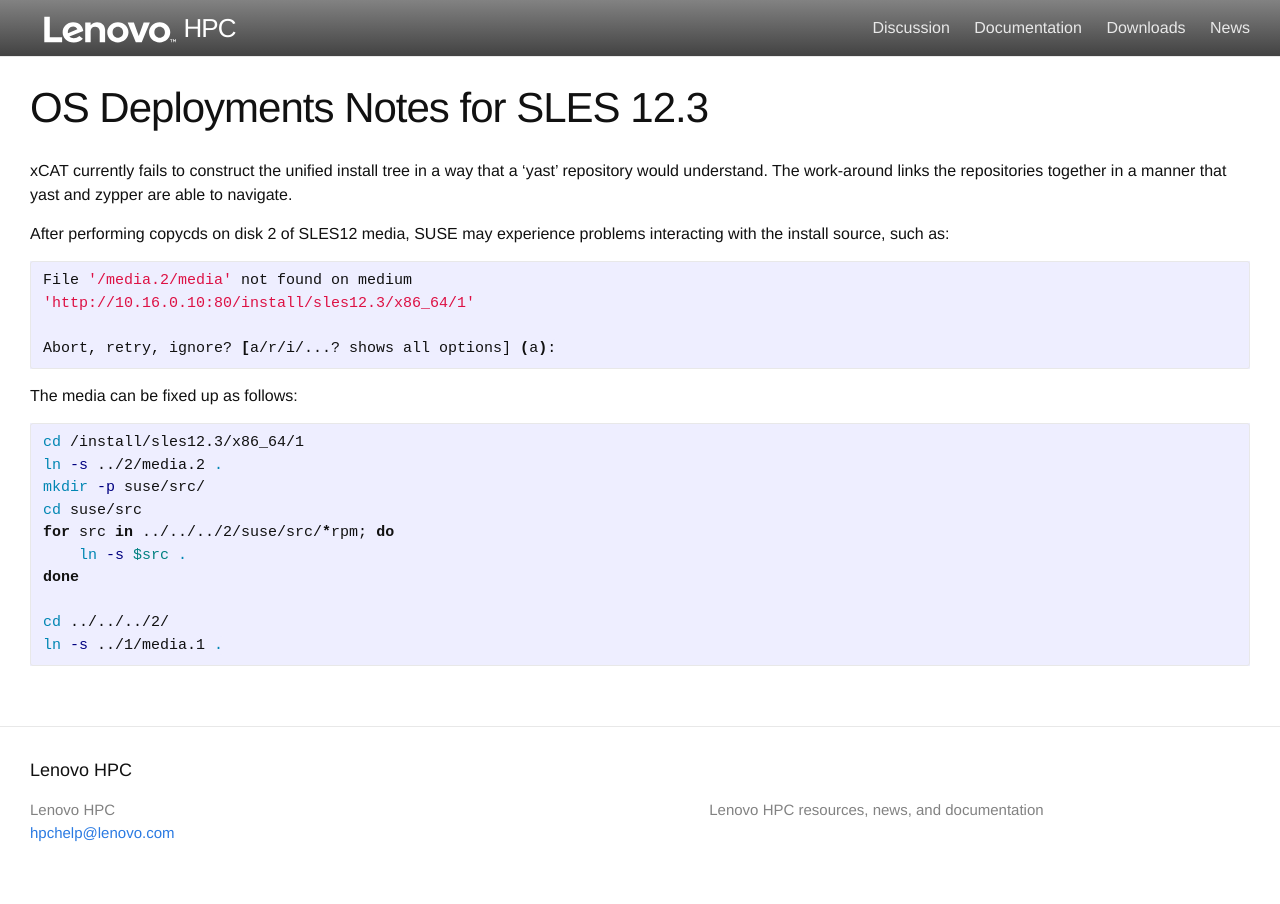
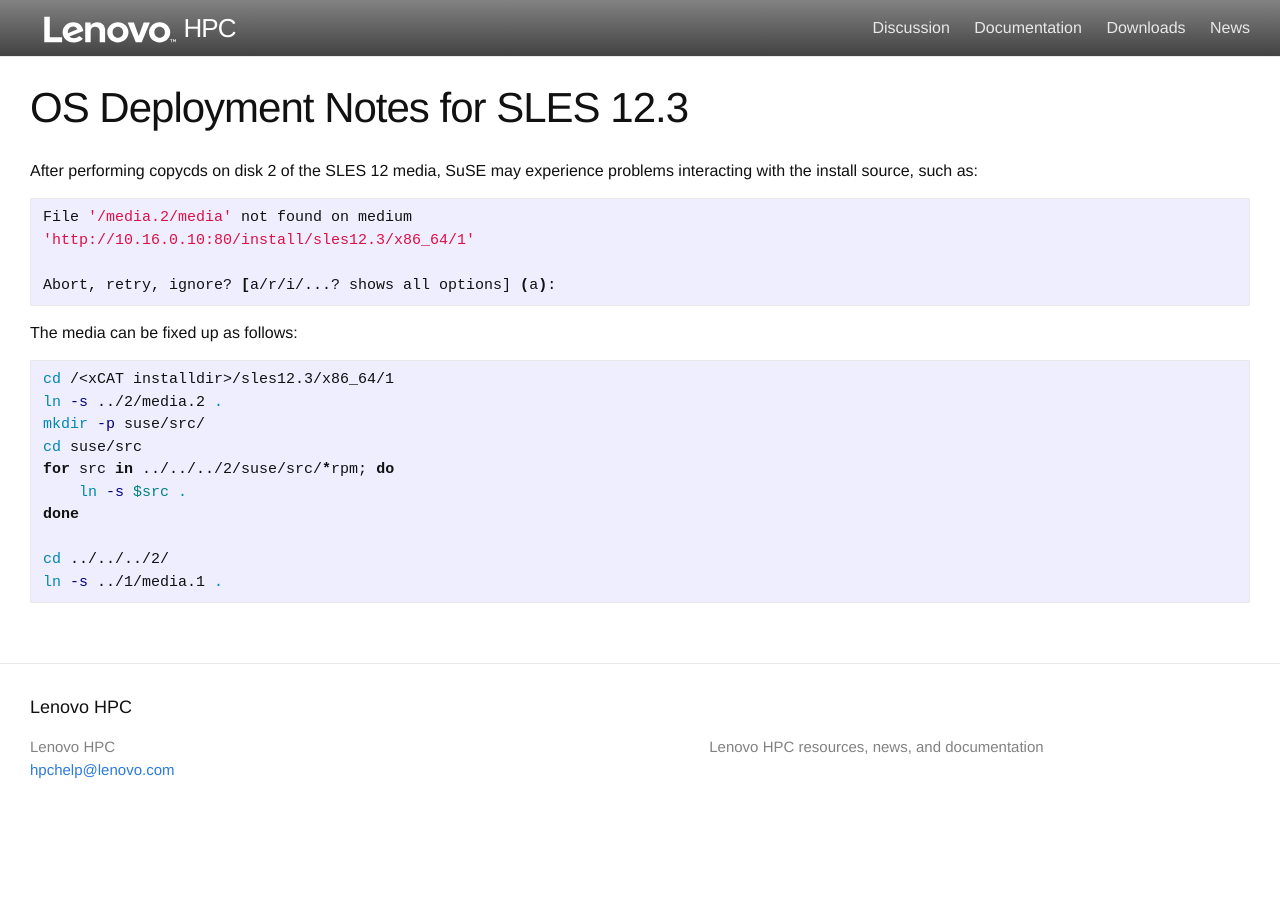
Before and after one commit to xcat2/confluent-docs, a Jekyll site: the page built from docs/sles12deploy.md, in a window 1280 px wide. Built offline with Jekyll 4.4.1, drawn with Linux system fonts in a browser that asks for light colours.

Commit message:
Fix wording for SLES 12 multi-disk install source work-around

````diff
--- a/docs/sles12deploy.md
+++ b/docs/sles12deploy.md
@@ -1,12 +1,11 @@
 ---
 layout: page
-title: OS Deployments Notes for SLES 12.3
+title: OS Deployment Notes for SLES 12.3
 permalink: /documentation/sles12deploy.html
 ---
 
-xCAT currently fails to construct the unified install tree in a way that a 'yast' repository would understand.  The work-around links the repositories together in a manner that yast and zypper are able to navigate.
 
-After performing copycds on disk 2 of SLES12 media, SUSE may experience problems interacting with the install source, such as:
+After performing copycds on disk 2 of the SLES 12 media, SuSE may experience problems interacting with the install source, such as:
 
 ```
 File '/media.2/media' not found on medium
@@ -18,7 +17,7 @@
 The media can be fixed up as follows:
 
 ```
-cd /install/sles12.3/x86_64/1
+cd /<xCAT installdir>/sles12.3/x86_64/1
 ln -s ../2/media.2 .
 mkdir -p suse/src/
 cd suse/src
````
